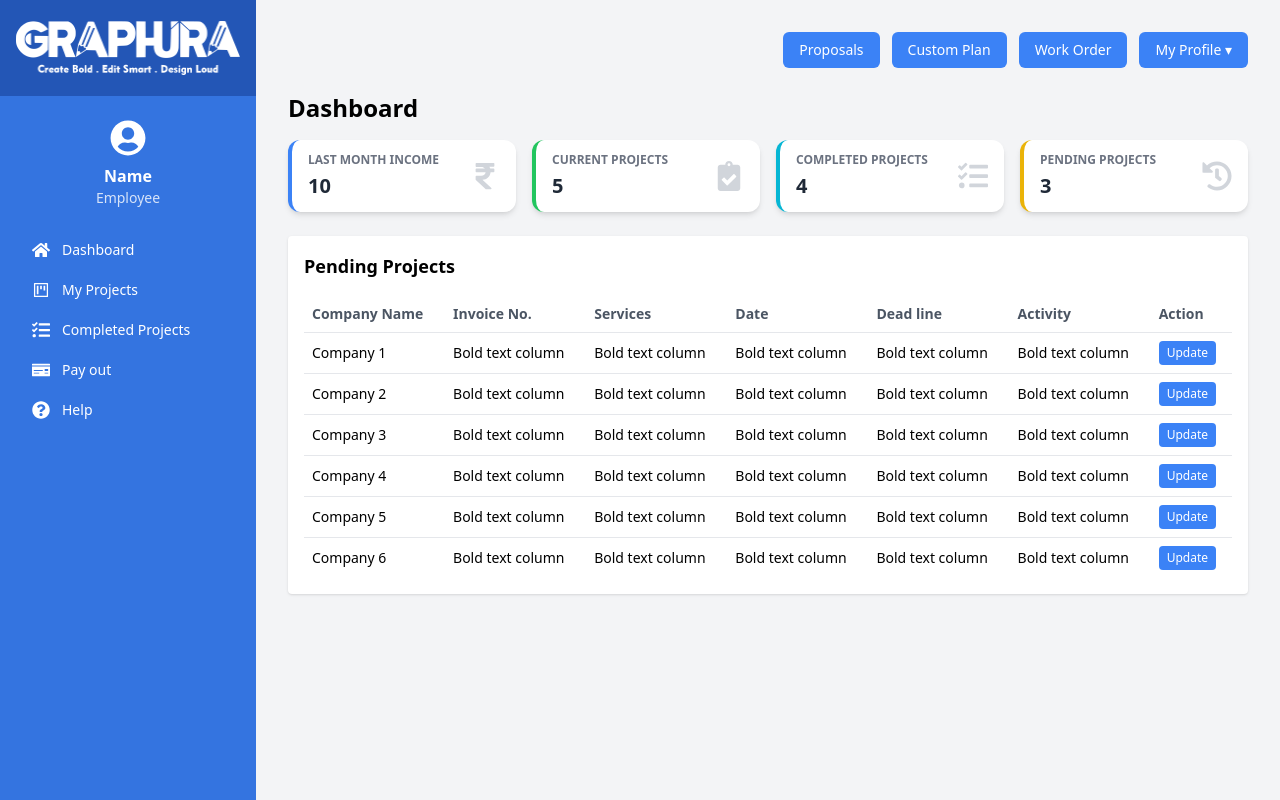
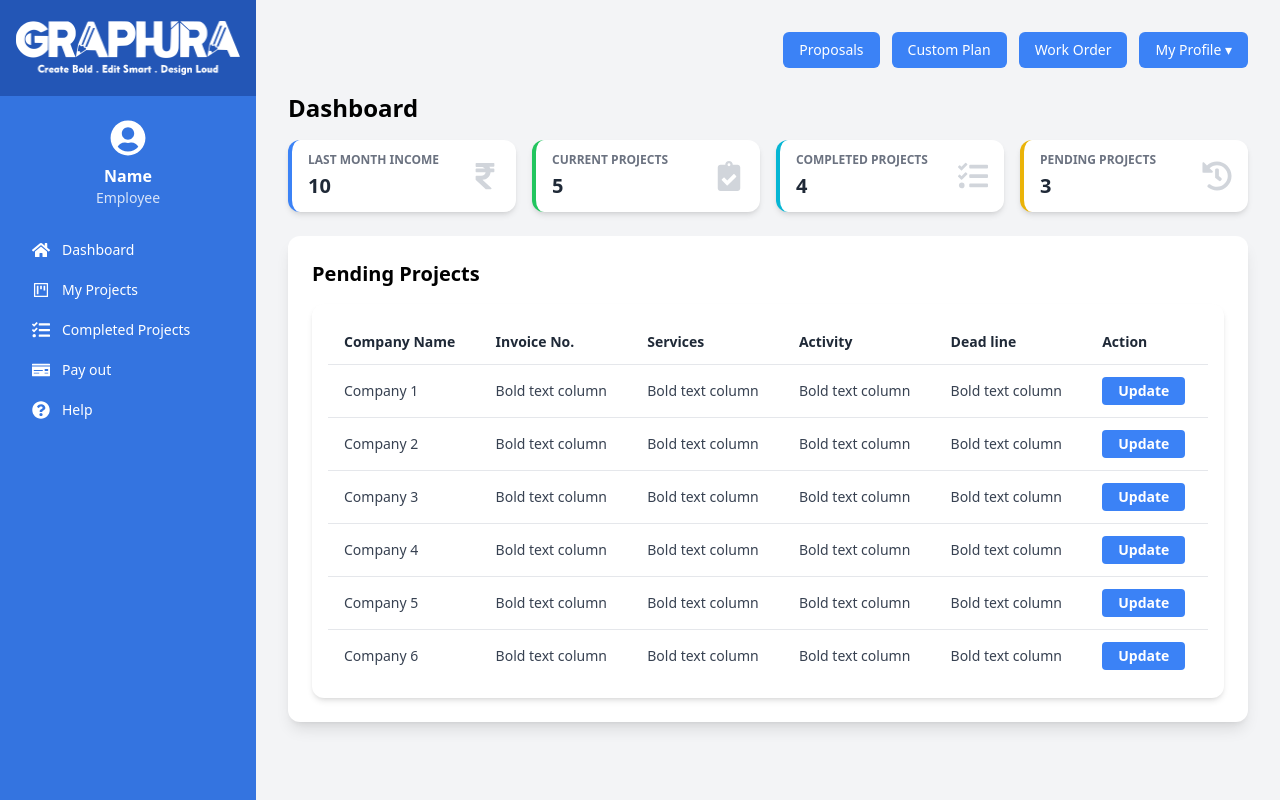
Before and after one commit to databasegraphura/management_employee, a React (Create React App) app: page / in a window 1280 px wide. Built offline with nearby package versions, Linux system fonts and the light colour scheme.

Commit message:
Ui enhancements

```diff
--- a/src/components/ProjectTable.jsx
+++ b/src/components/ProjectTable.jsx
@@ -19,33 +19,34 @@ export default function ProjectTable({ title }) {
   };
 
   return (
-    <div className="bg-white rounded shadow mt-6 p-4 overflow-x-auto">
-      <h2 className="text-lg font-semibold mb-4">{title}</h2>
+    <div className="bg-white rounded-xl shadow-lg mt-6 p-6">
+      {/* Outer card with stronger shadow */}
+      <h2 className="text-xl font-semibold mb-4">{title}</h2>
+      <div className="bg-white rounded-xl shadow-md overflow-x-auto p-4">
+        {/* Inner white box (table wrapper) */}
         <table className="w-full table-auto text-sm text-left">
-        <thead className="text-gray-600 font-bold">
+          <thead className="text-gray-800 font-bold bg-white">
             <tr>
-            <th className="px-2 py-2">Company Name</th>
-            <th className="px-2 py-2">Invoice No.</th>
-            <th className="px-2 py-2">Services</th>
-            <th className="px-2 py-2">Date</th>
-            <th className="px-2 py-2">Dead line</th>
-            <th className="px-2 py-2">Activity</th>
-            <th className="px-2 py-2">Action</th>
+              <th className="px-4 py-3">Company Name</th>
+              <th className="px-4 py-3">Invoice No.</th>
+              <th className="px-4 py-3">Services</th>
+              <th className="px-4 py-3">Activity</th>
+              <th className="px-4 py-3">Dead line</th>
+              <th className="px-4 py-3">Action</th>
             </tr>
           </thead>
           <tbody>
             {rows.map((row, idx) => (
-            <tr key={idx} className="border-t">
-              <td className="px-2 py-2">{row.company}</td>
-              <td className="px-2 py-2">{row.invoice}</td>
-              <td className="px-2 py-2">{row.service}</td>
-              <td className="px-2 py-2">{row.date}</td>
-              <td className="px-2 py-2">{row.deadline}</td>
-              <td className="px-2 py-2">{row.activity}</td>
-              <td className="px-2 py-2">
+              <tr key={idx} className="border-t text-gray-700 font-medium">
+                <td className="px-4 py-3">{row.company}</td>
+                <td className="px-4 py-3">{row.invoice}</td>
+                <td className="px-4 py-3">{row.service}</td>
+                <td className="px-4 py-3">{row.activity}</td>
+                <td className="px-4 py-3">{row.deadline}</td>
+                <td className="px-4 py-3">
                   <button
                     onClick={() => handleUpdateClick(row.company)}
-                  className="bg-blue-500 text-white px-2 py-1 rounded text-xs"
+                    className="bg-blue-500 text-white px-4 py-1 rounded text-sm font-semibold hover:bg-blue-600 transition"
                   >
                     Update
                   </button>
@@ -54,11 +55,13 @@ export default function ProjectTable({ title }) {
             ))}
           </tbody>
         </table>
+      </div>
 
+      {/* Modal */}
       {showModal && (
-        <div className="fixed inset-0 flex items-center justify-center bg-black bg-opacity-50 z-50">
-          <div className="bg-white rounded-lg p-6 w-full max-w-2xl">
-            <h2 className="text-xl font-bold text-center mb-6">{selectedCompany}</h2>
+        <div className="fixed inset-0 flex items-center justify-center bg-black bg-opacity-40 z-50">
+          <div className="bg-white rounded-xl shadow-lg p-8 w-full max-w-2xl">
+            <h2 className="text-2xl font-bold text-center mb-6">{selectedCompany}</h2>
             <div className="grid grid-cols-2 gap-4">
               {[
                 "Download Logo",
@@ -72,11 +75,11 @@ export default function ProjectTable({ title }) {
               ].map((label, index) => (
                 <button
                   key={index}
-                  className="flex justify-between items-center px-4 py-2 bg-gray-100 rounded shadow hover:bg-gray-200"
+                  className="flex justify-between items-center px-4 py-3 bg-gray-100 rounded-lg shadow-sm hover:bg-gray-200 transition"
                 >
-                  <span>{label}</span>
+                  <span className="font-medium text-gray-700">{label}</span>
                   <svg
-                    className="w-4 h-4"
+                    className="w-5 h-5 text-gray-500"
                     fill="none"
                     stroke="currentColor"
                     strokeWidth="2"
@@ -87,15 +90,15 @@ export default function ProjectTable({ title }) {
                       strokeLinecap="round"
                       strokeLinejoin="round"
                       d="M4 16v2a2 2 0 002 2h12a2 2 0 002-2v-2M7 10l5 5m0 0l5-5m-5 5V4"
-                    ></path>
+                    />
                   </svg>
                 </button>
               ))}
             </div>
-            <div className="text-center mt-6">
+            <div className="text-center mt-8">
               <button
                 onClick={() => setShowModal(false)}
-                className="bg-blue-500 text-white px-4 py-2 rounded"
+                className="bg-blue-500 text-white px-6 py-2 rounded-lg font-semibold hover:bg-blue-600 transition"
               >
                 Close
               </button>
```
Lines whose indentation alone changed are shown as unchanged.
